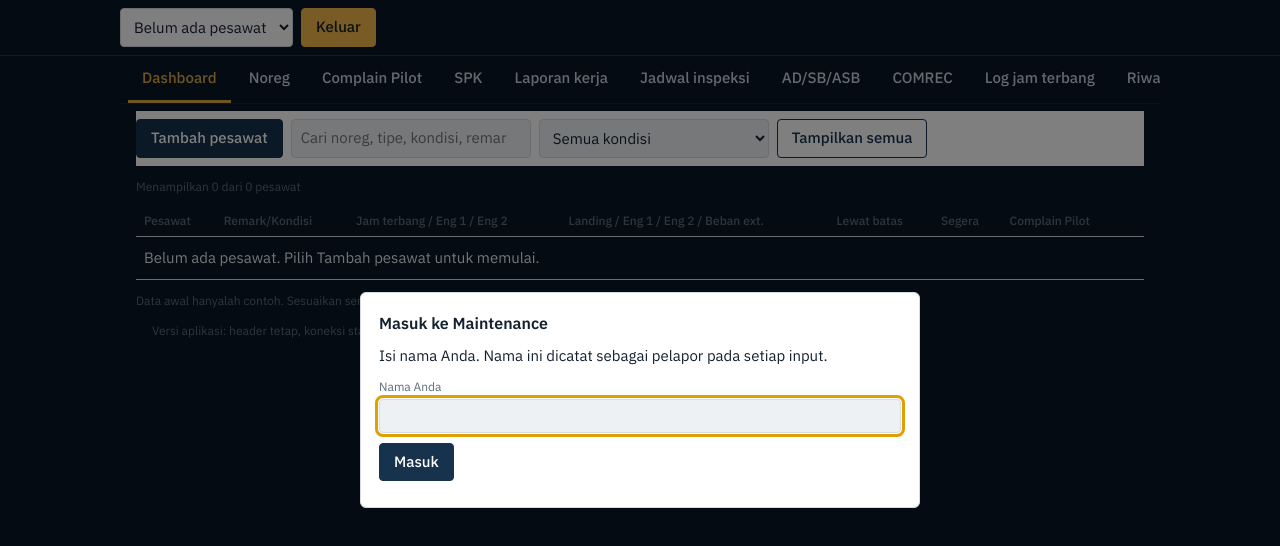
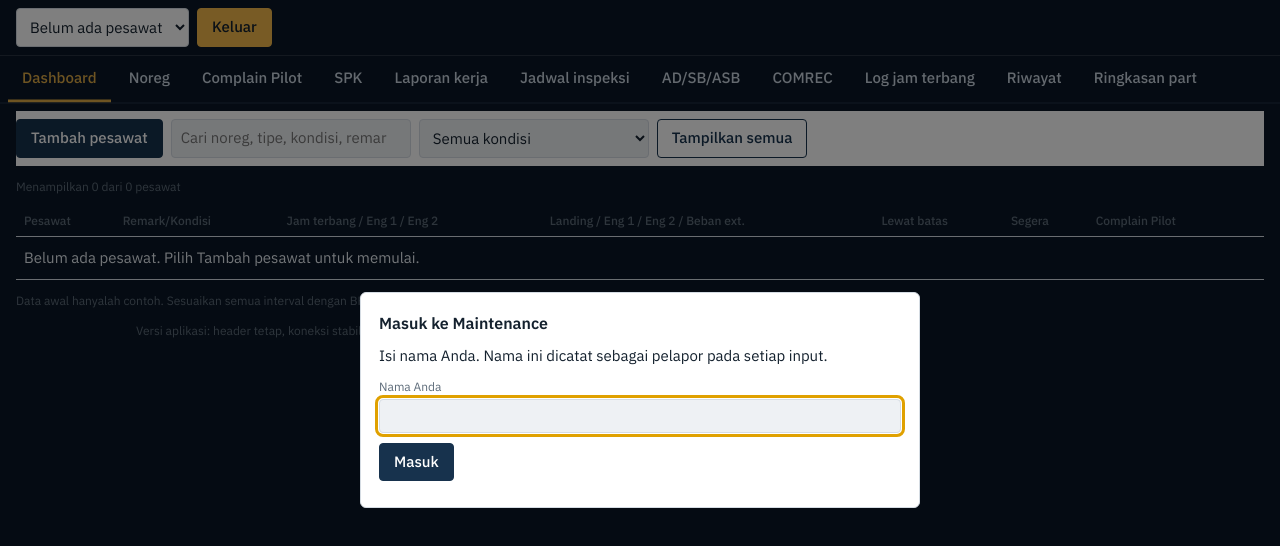
Before and after one commit to punggawabell/Maintenance-Bell-412-Dron-11, a plain HTML site: page index.html in a window 1280 px wide. Drawn offline with nearby package versions, Linux system fonts and the light colour scheme.

Commit message:
Update index.html
?v=14

```diff
--- a/index.html
+++ b/index.html
@@ -18,7 +18,7 @@ html{scroll-padding-top:env(safe-area-inset-top,0px)}
 body{margin:0;background:var(--bg);color:var(--ink);font:15px/1.5 "IBM Plex Sans",system-ui,sans-serif}
 header{background:var(--navy);color:#fff;padding:0 0 10px}
 #tbar{position:sticky;top:0;z-index:30;background:var(--navy);color:#fff;padding:8px 16px;box-shadow:0 1px 0 rgba(255,255,255,.12)}
-.wrap{max-width:1040px;margin:0 auto}
+.wrap{max-width:1800px;margin:0 auto}
 .top{display:flex;flex-wrap:wrap;gap:12px;align-items:center;justify-content:space-between}
 h1{font:600 18px "IBM Plex Sans Condensed",sans-serif;margin:0}
 .stats{display:flex;flex-wrap:nowrap;gap:18px;margin-top:6px;overflow-x:auto;-webkit-overflow-scrolling:touch;scrollbar-width:none}
@@ -152,6 +152,7 @@ body.isdash{background:#0B1726;color:#e6ecf2}
 .dash summary::-webkit-details-marker{display:none}.dash summary small{grid-column:1/-1;color:#93a2b1}
 .dash .acd{padding:0 0 12px;color:#c9d4df;display:grid;gap:6px}.dash .acd .bt{display:flex;flex-wrap:wrap;gap:6px;margin-top:6px}
 @media(min-width:900px){.dash{grid-template-columns:1fr 1fr}.dash .full{grid-column:1/-1}}
+  @media(min-width:1280px){.dash{grid-template-columns:1fr 1fr 1fr}.dash>.qa.full{grid-column:auto}.dash>:nth-child(6){grid-column:span 2}}
 @media(max-width:720px){.dash .g4{grid-template-columns:1fr 1fr}.dash .srch{grid-template-columns:1fr}.isdash #tbar .top{flex-wrap:nowrap}}
 </style>
 </head>
```
